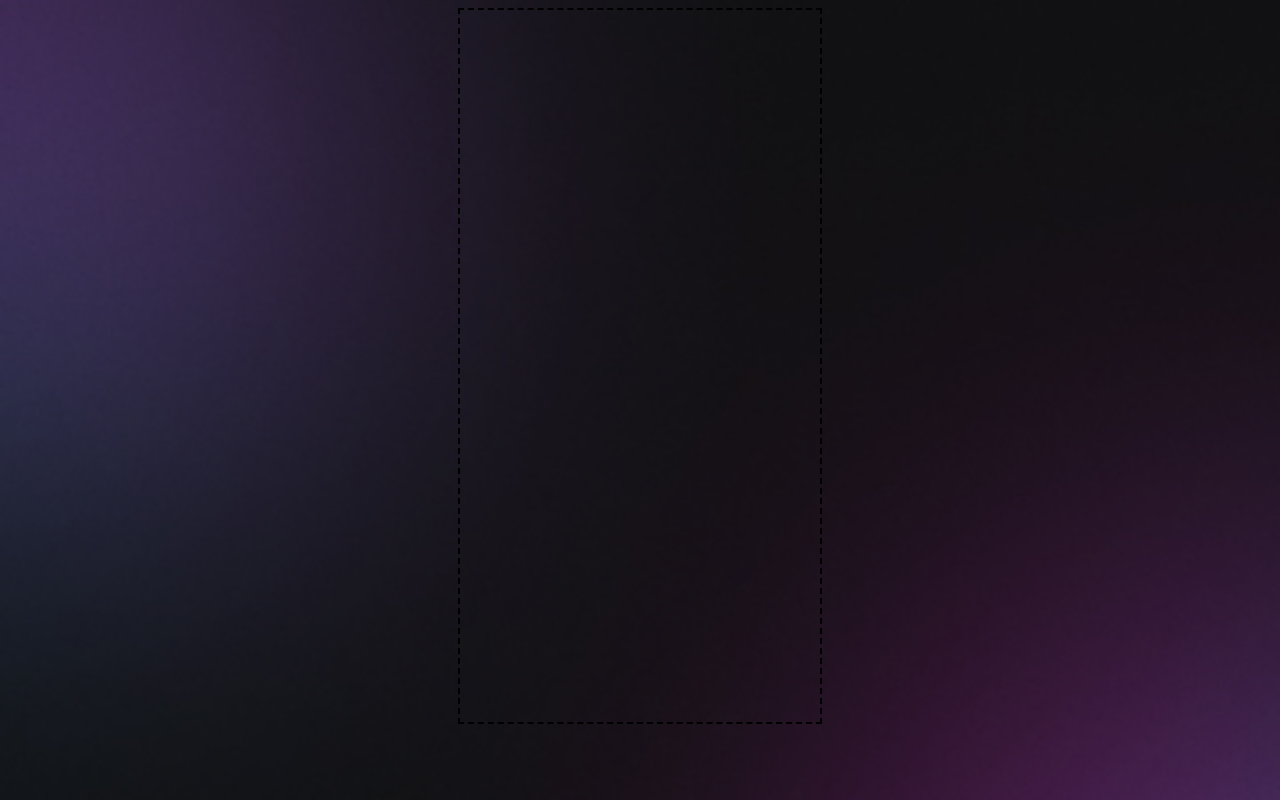
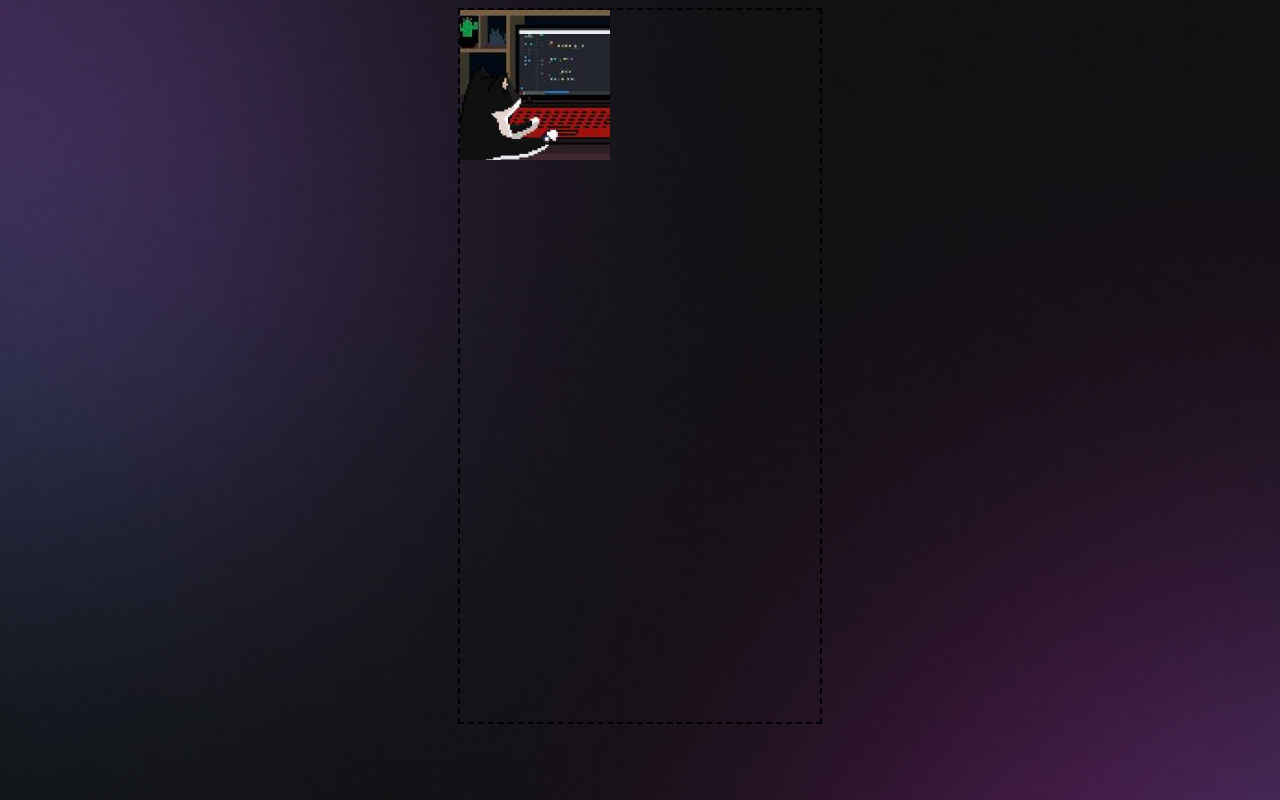
Before and after one commit to tiagomont/projeto-devLinks, a plain HTML site: page index.html in a window 1280 px wide. Drawn offline with Linux system fonts and the light colour scheme.

Commit message:
profile photo added
adicionei a foto de perfil no container "profile" no arquivo index HTML

```diff
--- a/index.html
+++ b/index.html
@@ -8,7 +8,9 @@
 </head>
 <body>
 	<div id="container">
-
+		<div id="profile">
+			<img src="imagens/cat-code-150.jpg">
+		</div>
 	</div>
 </body>
 </html>
```
Also changed, not shown: imagens/cat-code-150.jpg (added), imagens/cat-code-250.jpg (added), imagens/cat-code-full.jpg (added), 1 other file.
